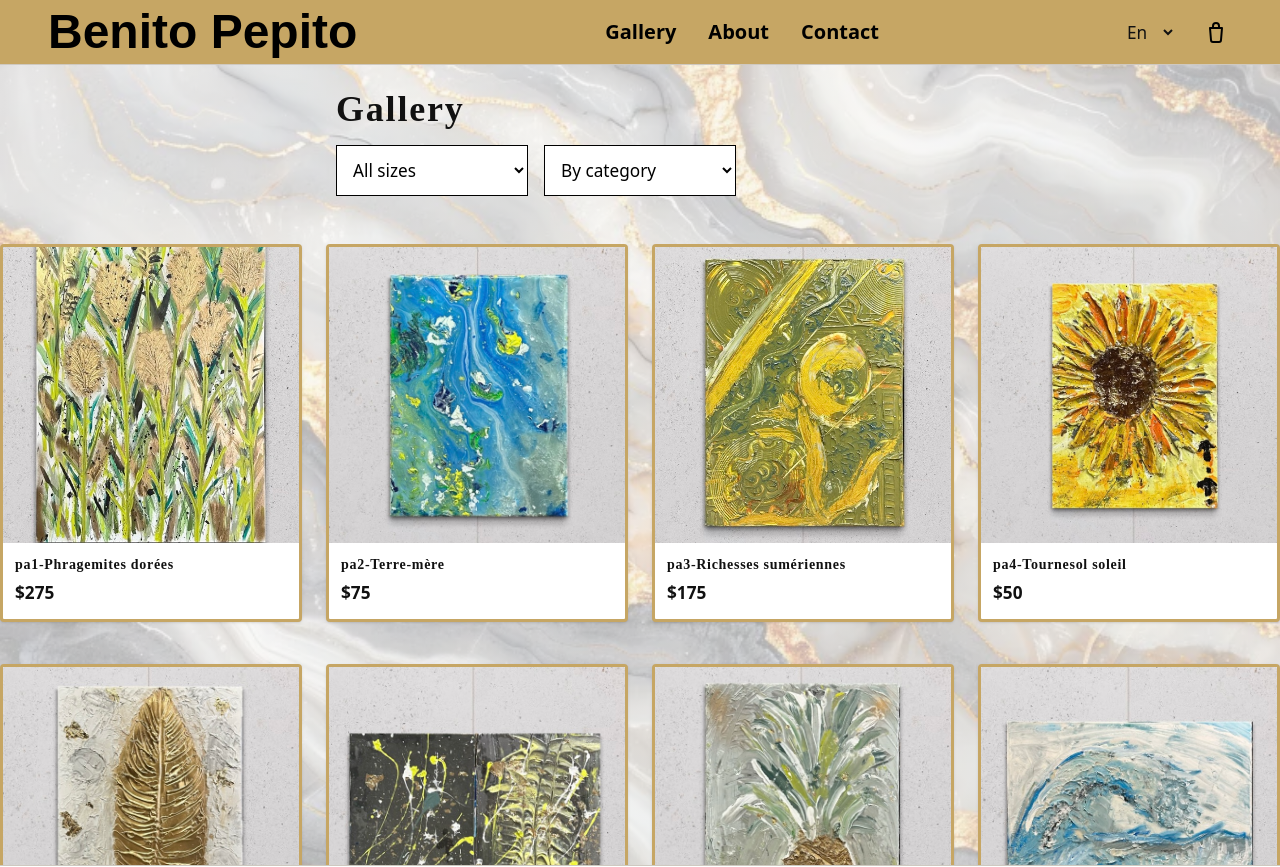
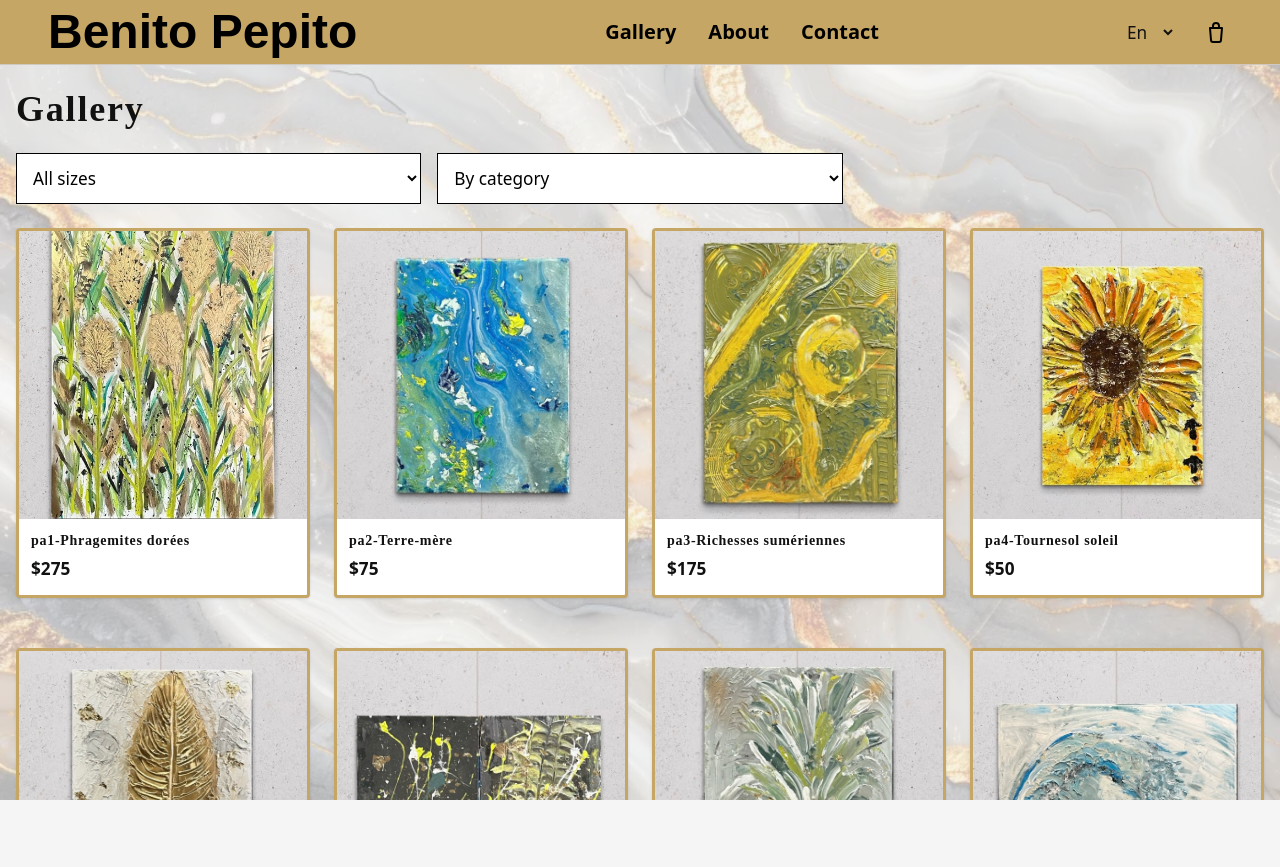
Before and after one commit to proteauj/benito-pepito, a Next.js app in the folder my-app/: page /products in a window 1280 px wide. Shown: the top 867 px of the page. After the commit the page ends 800 px from the top, so only its background shows below. Built offline with nearby package versions, Linux system fonts and the light colour scheme; no server answers; the database is empty.

Commit message:
Change react virtuoso

```diff
--- a/my-app/app/products/page.tsx
+++ b/my-app/app/products/page.tsx
@@ -8,27 +8,32 @@ import { Product } from '@/types';
 import ProductCard from './ProductCard';
 import ProductsLoading from '@/components/ProductsLoading';
 
+/* ===== CONFIG ===== */
+const ROW_HEIGHT = 420;
+const OVERSCAN_ROWS = 3;
+/* ================== */
+
 export default function ProductsPage() {
   const { t } = useI18n();
+
   const [data, setData] = useState<Product[]>([]);
   const [loading, setLoading] = useState(true);
   const [error, setError] = useState<string | null>(null);
 
   const [sizeFilter, setSizeFilter] = useState<Product['size'] | 'All'>('All');
-  const [sortBy, setSortBy] = useState<'default' | 'price-asc' | 'price-desc'>('default');
+  const [sortBy, setSortBy] =
+    useState<'default' | 'price-asc' | 'price-desc'>('default');
 
-  const parentRef = useRef<HTMLDivElement>(null);
+  const scrollRef = useRef<HTMLDivElement>(null);
 
-  /* ---------------- FETCH ---------------- */
+  /* ---------- FETCH ---------- */
   useEffect(() => {
     (async () => {
       try {
         const res = await fetch('/api/products');
         if (!res.ok) throw new Error('Failed to fetch products');
-
-        const result = (await res.json()) as Record<string, Product[]> | Product[];
-        const products = Array.isArray(result) ? result : Object.values(result).flat();
-        setData(products);
+        const result = await res.json();
+        setData(Array.isArray(result) ? result : Object.values(result).flat());
       } catch (e: any) {
         setError(e.message);
       } finally {
@@ -37,8 +42,8 @@ export default function ProductsPage() {
     })();
   }, []);
 
-  /* ---------------- SORT ---------------- */
-  const sortedProducts = useMemo(() => {
+  /* ---------- SORT ---------- */
+  const sorted = useMemo(() => {
     return [...data].sort((a, b) => {
       if (sortBy === 'price-asc') return a.price - b.price;
       if (sortBy === 'price-desc') return b.price - a.price;
@@ -46,19 +51,20 @@ export default function ProductsPage() {
     });
   }, [data, sortBy]);
 
-  /* ---------------- FILTER ---------------- */
-  const filteredProducts = useMemo(() => {
-    return sortedProducts.filter(p => sizeFilter === 'All' || p.size === sizeFilter);
-  }, [sortedProducts, sizeFilter]);
+  /* ---------- FILTER ---------- */
+  const products = useMemo(() => {
+    return sorted.filter(p => sizeFilter === 'All' || p.size === sizeFilter);
+  }, [sorted, sizeFilter]);
 
-  /* ---------------- COLUMNS ---------------- */
+  /* ---------- COLUMNS ---------- */
   const getColumns = () => {
-    if (typeof window === 'undefined') return 1;
+    if (typeof window === 'undefined') return 4;
     if (window.innerWidth >= 1024) return 4;
     if (window.innerWidth >= 768) return 3;
     if (window.innerWidth >= 640) return 2;
     return 1;
   };
+
   const [columns, setColumns] = useState(getColumns());
   useEffect(() => {
     const onResize = () => setColumns(getColumns());
@@ -66,71 +72,47 @@ export default function ProductsPage() {
     return () => window.removeEventListener('resize', onResize);
   }, []);
 
-  /* ---------------- VIRTUALIZER ---------------- */
-  const rowVirtualizer = useVirtualizer({
-    count: Math.ceil(filteredProducts.length / columns),
-    getScrollElement: () => parentRef.current,
-    estimateSize: () => 420, // hauteur approximative d’une ligne
-    overscan: 3, // lignes supplémentaires à rendre pour éviter le clignotement
+  /* ---------- VIRTUALIZER ---------- */
+  const rowCount = Math.ceil(products.length / columns);
+
+  const virtualizer = useVirtualizer({
+    count: rowCount,
+    getScrollElement: () => scrollRef.current,
+    estimateSize: () => ROW_HEIGHT,
+    overscan: OVERSCAN_ROWS,
   });
 
-  const rows = rowVirtualizer.getVirtualItems().map(virtualRow => {
-    const start = virtualRow.index * columns;
-    const end = Math.min(start + columns, filteredProducts.length);
-    const items = filteredProducts.slice(start, end);
-
-    return (
-      <div
-        key={virtualRow.index}
-        className="grid grid-cols-1 sm:grid-cols-2 md:grid-cols-3 lg:grid-cols-4 gap-6"
-        style={{
-          position: 'absolute',
-          top: 0,
-          left: 0,
-          width: '100%',
-          transform: `translateY(${virtualRow.start}px)`,
-        }}
-      >
-        {items.map(p => (
-          <ProductCard key={p.id} product={p} priority />
-        ))}
-      </div>
-    );
-  });
-
-  /* ---------------- PRELOAD IMAGES ---------------- */
+  /* ---------- PRELOAD (VISIBLE ONLY) ---------- */
   useEffect(() => {
-    filteredProducts.forEach(p => {
-      const img = new Image();
-      img.src = p.image;
+    virtualizer.getVirtualItems().forEach(row => {
+      const start = row.index * columns;
+      const end = Math.min(start + columns, products.length);
+      products.slice(start, end).forEach(p => {
+        const img = new Image();
+        img.src = p.image;
+      });
     });
-  }, [filteredProducts]);
+  }, [virtualizer.getVirtualItems(), products, columns]);
 
   if (loading) return <ProductsLoading />;
 
   if (error) {
     return (
-      <div className="min-h-screen flex items-center justify-center">
-        <div className="text-center">
-          <p className="text-xl text-red-600">{error}</p>
-          <Link
-            href="/"
-            className="mt-4 inline-block bg-[var(--gold)] text-black px-6 py-3 font-semibold"
-          >
-            {t('actions.backToHome')}
-          </Link>
-        </div>
+      <div className="h-screen flex items-center justify-center">
+        <p className="text-red-600">{error}</p>
       </div>
     );
   }
 
   return (
-    <div className="stoneBg text-[var(--foreground)] h-screen flex flex-col">
-      {/* HEADER + FILTERS */}
-      <div className="max-w-7xl mx-auto px-4 sm:px-6 lg:px-8 py-6 flex-shrink-0">
-        <h1 className="text-4xl font-bold mb-4 text-left">{t('headings.allArtworks')}</h1>
+    <div className="h-screen stoneBg text-[var(--foreground)] flex flex-col">
+      {/* HEADER */}
+      <div className="max-w-7xl mx-auto w-full px-4 py-6 shrink-0">
+        <h1 className="text-4xl font-bold mb-6">
+          {t('headings.allArtworks')}
+        </h1>
 
-        <div className="grid grid-cols-1 md:grid-cols-3 gap-4 mb-6">
+        <div className="grid grid-cols-1 md:grid-cols-3 gap-4">
           <select
             value={sizeFilter}
             onChange={e => setSizeFilter(e.target.value as any)}
@@ -155,10 +137,36 @@ export default function ProductsPage() {
         </div>
       </div>
 
-      {/* GRID VIRTUALISÉE */}
-      <div ref={parentRef} className="flex-1 overflow-y-auto relative">
-        <div style={{ height: rowVirtualizer.getTotalSize(), width: '100%', position: 'relative' }}>
-          {rows}
+      {/* SCROLL UNIQUE */}
+      <div ref={scrollRef} className="flex-1 overflow-y-auto">
+        <div
+          style={{
+            height: virtualizer.getTotalSize(),
+            position: 'relative',
+          }}
+        >
+          {virtualizer.getVirtualItems().map(row => {
+            const start = row.index * columns;
+            const end = Math.min(start + columns, products.length);
+
+            return (
+              <div
+                key={row.key}
+                className="grid grid-cols-1 sm:grid-cols-2 md:grid-cols-3 lg:grid-cols-4 gap-6 px-4"
+                style={{
+                  position: 'absolute',
+                  top: 0,
+                  left: 0,
+                  width: '100%',
+                  transform: `translateY(${row.start}px)`,
+                }}
+              >
+                {products.slice(start, end).map(p => (
+                  <ProductCard key={p.id} product={p} />
+                ))}
+              </div>
+            );
+          })}
         </div>
       </div>
     </div>
--- a/my-app/app/theme/globals.css
+++ b/my-app/app/theme/globals.css
@@ -1,3 +1,8 @@
+html, body {
+  height: 100%;
+  overflow: hidden;
+}
+
 /* Solid gold background for the top menu header */
 .headerGradient {
   background-color: var(--gold);
```
